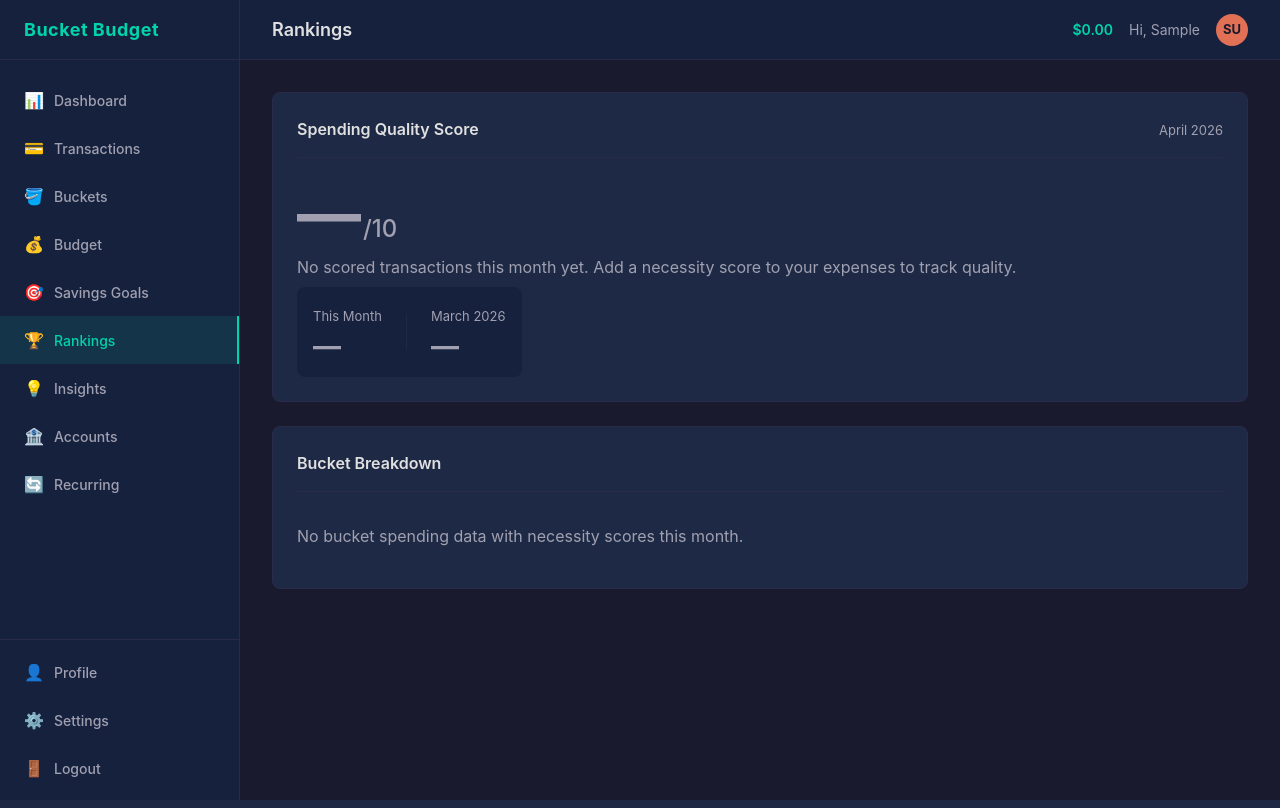
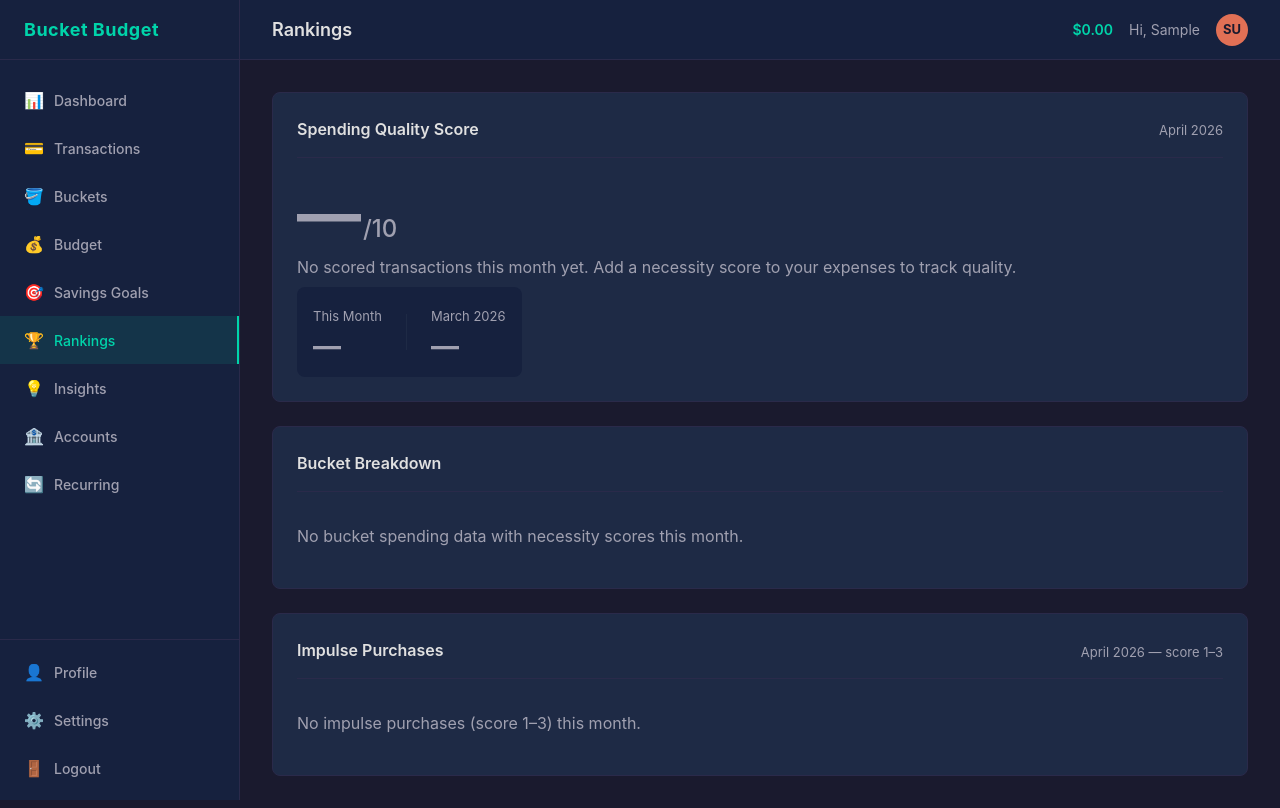
Before and after one commit to dsneed123/bucket-budget, a Django app: page /rankings/ in a window 1280 px wide. Run offline with Django 4.2, Linux system fonts and the light colour scheme; the visitor is signed in with stand-in values (Sample User, id 1); data comes from the database, SQL or seed files in the repository; data that the repository does not hold is empty.

Commit message:
Add worst purchases list (#77)
Co-authored-by: dsneed123 <davissneed@Daviss-Mac-mini.local>

```diff
--- a/rankings/templates/rankings/rankings.html
+++ b/rankings/templates/rankings/rankings.html
@@ -164,6 +164,50 @@
             <h2 class="card-title">Bucket Breakdown</h2>
         </div>
         <p class="text-secondary" style="padding: 16px 0;">No bucket spending data with necessity scores this month.</p>
+    </div>
+    {% endif %}
+
+    <!-- Impulse Purchases list -->
+    {% if impulse_purchases %}
+    <div class="card">
+        <div class="card-header">
+            <h2 class="card-title">Impulse Purchases</h2>
+            <span class="card-subtitle">{{ this_month_label }} — score 1–3</span>
+        </div>
+        <div class="impulse-total">
+            <span class="impulse-total-label text-secondary">Total impulse spending</span>
+            <span class="impulse-total-amount text-red">{{ impulse_total|currency:user.currency }}</span>
+        </div>
+        <table class="rankings-table impulse-table">
+            <thead>
+                <tr>
+                    <th>Date</th>
+                    <th>Description</th>
+                    <th>Vendor</th>
+                    <th>Amount</th>
+                    <th>Score</th>
+                </tr>
+            </thead>
+            <tbody>
+                {% for purchase in impulse_purchases %}
+                <tr>
+                    <td class="text-secondary">{{ purchase.date }}</td>
+                    <td>{{ purchase.description }}</td>
+                    <td class="text-secondary">{{ purchase.vendor|default:"—" }}</td>
+                    <td>{{ purchase.amount|currency:user.currency }}</td>
+                    <td><span class="rankings-bucket-score text-red">{{ purchase.necessity_score }}/10</span></td>
+                </tr>
+                {% endfor %}
+            </tbody>
+        </table>
+    </div>
+    {% else %}
+    <div class="card">
+        <div class="card-header">
+            <h2 class="card-title">Impulse Purchases</h2>
+            <span class="card-subtitle">{{ this_month_label }} — score 1–3</span>
+        </div>
+        <p class="text-secondary" style="padding: 16px 0;">No impulse purchases (score 1–3) this month.</p>
     </div>
     {% endif %}
 
@@ -362,5 +406,31 @@
     text-align: right;
     font-variant-numeric: tabular-nums;
 }
+
+.impulse-total {
+    display: flex;
+    align-items: center;
+    gap: 12px;
+    padding: 12px 16px;
+    background: var(--bg-secondary);
+    border-radius: var(--radius);
+    margin-bottom: 12px;
+    width: fit-content;
+}
+
+.impulse-total-label {
+    font-size: 0.9rem;
+}
+
+.impulse-total-amount {
+    font-size: 1.1rem;
+    font-weight: 700;
+    font-variant-numeric: tabular-nums;
+}
+
+.impulse-table td:first-child {
+    white-space: nowrap;
+    font-variant-numeric: tabular-nums;
+}
 </style>
 {% endblock %}
--- a/rankings/views.py
+++ b/rankings/views.py
@@ -73,6 +73,24 @@ def _get_spending_quality_score(user, year, month):
     return round(Decimal(str(result['avg'])), 1), result['count']
 
 
+def _get_impulse_purchases(user, year, month):
+    """Return (purchases_list, total) for the 10 lowest-scored expenses (1-3) this month."""
+    base_qs = Transaction.objects.filter(
+        user=user,
+        transaction_type='expense',
+        date__year=year,
+        date__month=month,
+        necessity_score__gte=1,
+        necessity_score__lte=3,
+    )
+    total = base_qs.aggregate(total=Sum('amount'))['total'] or Decimal('0')
+    purchases = list(
+        base_qs.order_by('necessity_score', '-amount')
+        .values('date', 'description', 'vendor', 'amount', 'necessity_score')[:10]
+    )
+    return purchases, total
+
+
 def _score_color(score):
     if score is None:
         return 'secondary'
@@ -94,6 +112,7 @@ def rankings(request):
         last_year, last_month = this_year, this_month - 1
 
     breakdown = _get_necessity_breakdown(request.user, this_year, this_month)
+    impulse_purchases, impulse_total = _get_impulse_purchases(request.user, this_year, this_month)
     current_score, current_count = _get_spending_quality_score(request.user, this_year, this_month)
     last_score, last_count = _get_spending_quality_score(request.user, last_year, last_month)
 
@@ -144,6 +163,8 @@ def rankings(request):
         'trend': trend,
         'bucket_rows': bucket_rows,
         'breakdown': breakdown,
+        'impulse_purchases': impulse_purchases,
+        'impulse_total': impulse_total,
         'this_month_label': today.strftime('%B %Y'),
         'last_month_label': date(last_year, last_month, 1).strftime('%B %Y'),
     })
```
Also changed, not shown: rankings/tests.py (+60 -0 lines).
